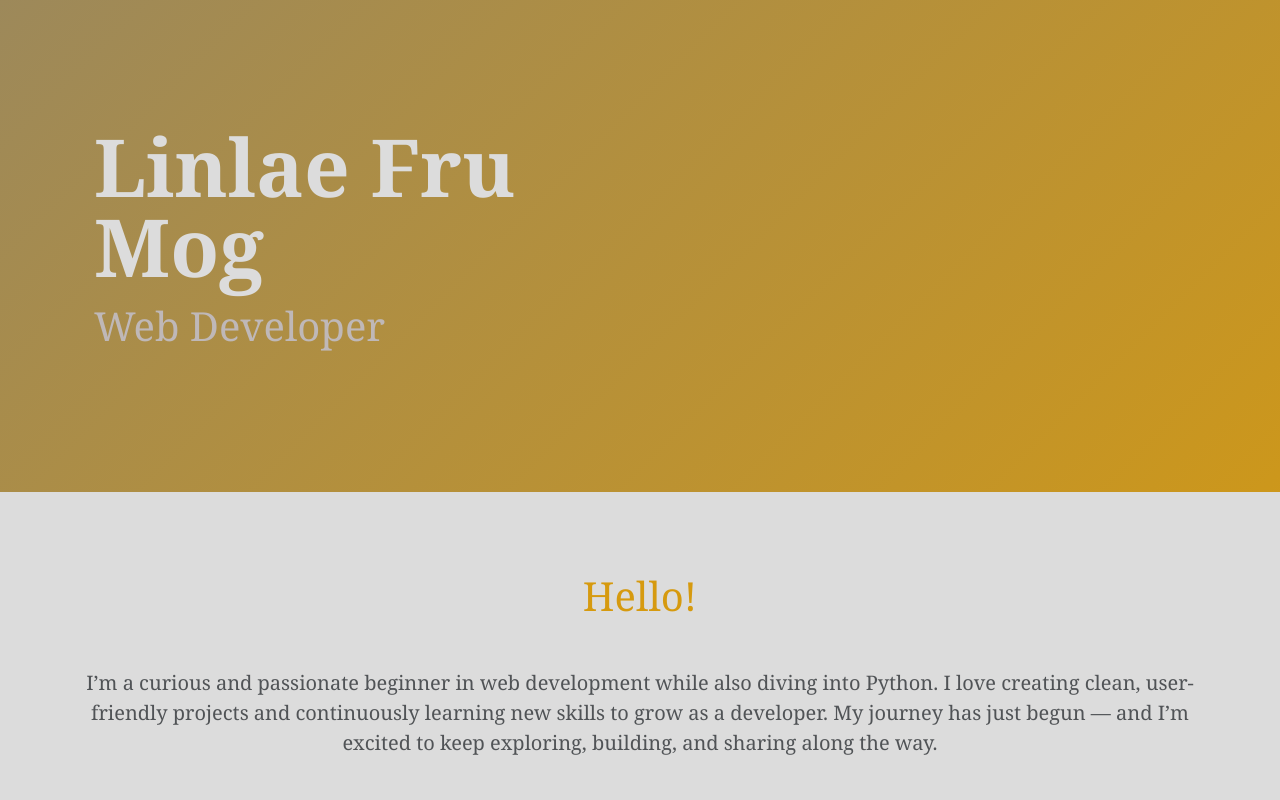
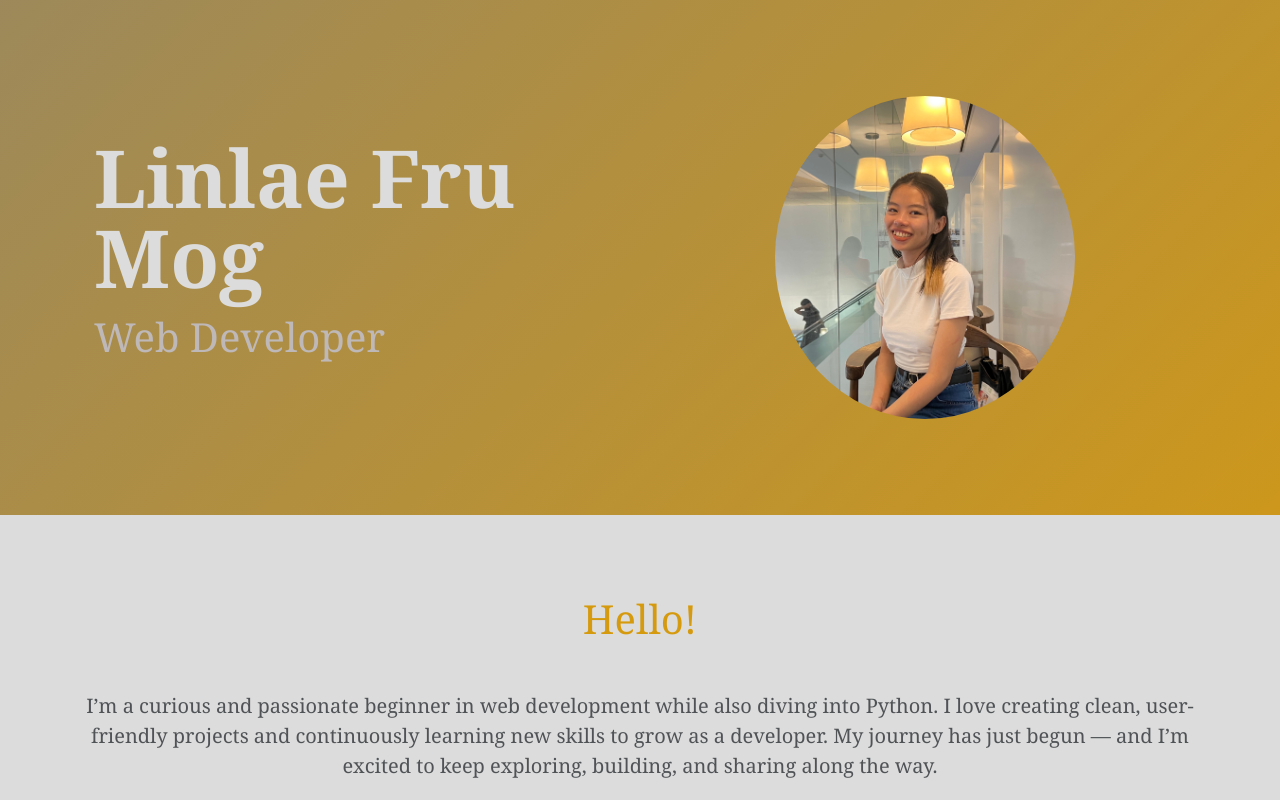
Before and after one commit to Lin-Lae/capstone-website, a plain HTML site: page index.html in a window 1280 px wide. Shown: the top 800 px of the page. Drawn offline with nearby package versions, Linux system fonts and the light colour scheme.

Commit message:
Update index.html

```diff
--- a/index.html
+++ b/index.html
@@ -14,7 +14,7 @@
     <div class="gradient-background">
         <div class="container col-xxl-8 px-4 py-5">
             <div class="row flex-lg-row-reverse align-items-center g-5 py-5">
-                <div class="col-10 col-sm-8 col-lg-6"> <img src="./images/profile3.jpeg"
+                <div class="col-10 col-sm-8 col-lg-6"> <img src="./profile3.jpeg"
                         class="d-block mx-lg-auto img-fluid rounded-circle" alt="profile" width="300" height="300"
                         loading="lazy">
                 </div>
```
